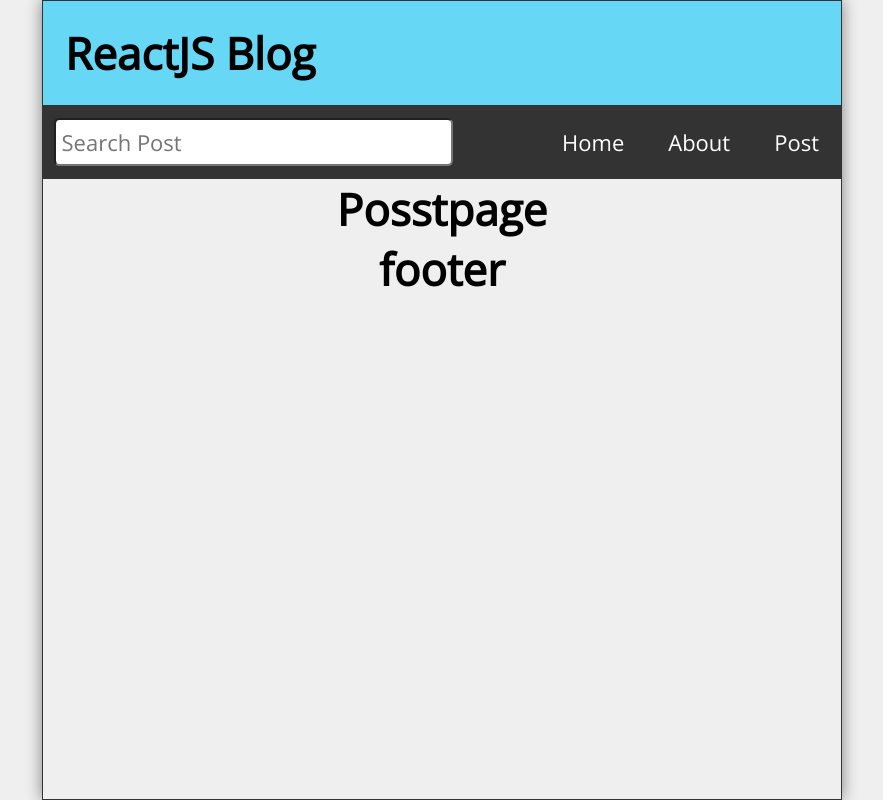
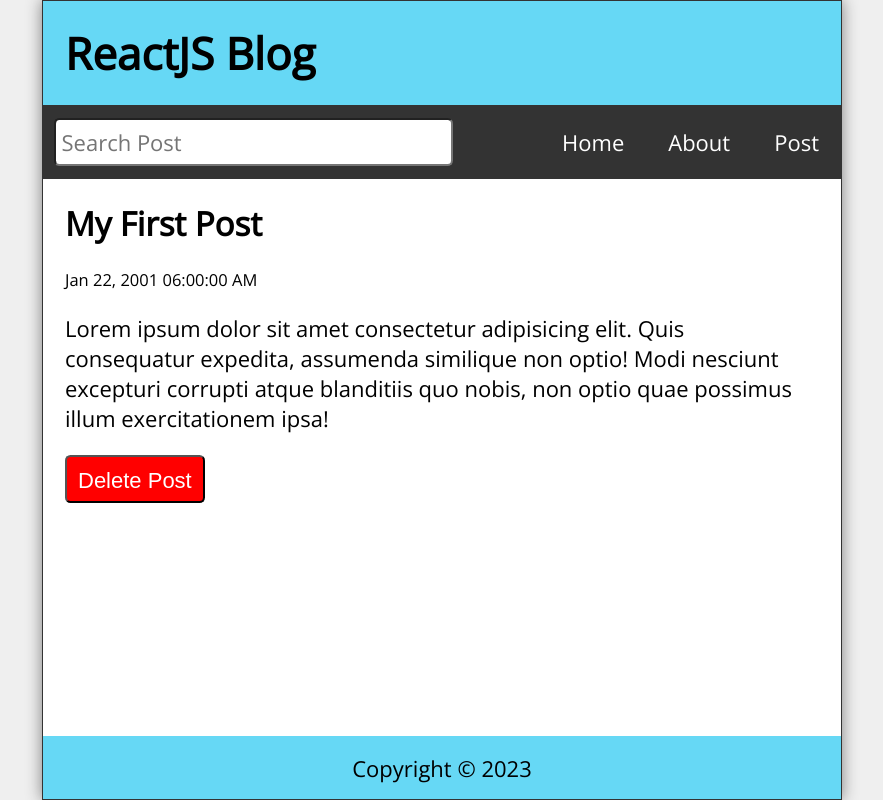
Before and after one commit to ThanapawnTony/Blog-App, a React (Create React App) app: page /post/1 in a window 1280 px wide. Shown: the whole page, without its empty margins (198-1081 px from the left). Built offline with nearby package versions, Linux system fonts and the light colour scheme.

Commit message:
footer & handleDelete

```diff
--- a/src/App.js
+++ b/src/App.js
@@ -37,6 +37,9 @@ function App() {
   ])
   const [search, setSearch] = useState('');
   const [searchResults, setSearchResults] = useState([]);
+  const handleDelete = (id) => {
+
+  }
 
   return (
       <Routes>
@@ -47,7 +50,7 @@ function App() {
           <Route index element={<Home posts={searchResults} />} />
           <Route path='post'>
             <Route index element={<NewPost />} />
-            <Route path=":id" element={<PostPage />} />
+            <Route path=":id" element={<PostPage posts={posts} handleDelete={handleDelete} />} />
           </Route>
           <Route path="about" element={<About />} />
           <Route path="*" component={<Missing />} />
--- a/src/Footer.js
+++ b/src/Footer.js
@@ -1,9 +1,10 @@
 import React from 'react'
 
 const Footer = () => {
+  const today = new Date();
   return (
-    <footer>
-        <h1>footer</h1>
+    <footer className='Footer'>
+      <p>Copyright &copy; {today.getFullYear()}</p>
     </footer>
   )
 }
--- a/src/PostPage.js
+++ b/src/PostPage.js
@@ -1,9 +1,32 @@
 import React from 'react'
+import { useParams, Link } from 'react-router-dom'
 
-const PostPage = () => {
+const PostPage = ({ posts, handleDelete }) => {
+  const { id } = useParams();
+  const post = posts.find(post => (post.id).toString() === id);
   return (
-    <main>
-        <h1>Posstpage</h1>
+    <main className='PostPage'>
+      <article className='post'>
+        {post &&
+          <>
+            <h2>{post.title}</h2>
+            <p className='postDate'>{post.datetime}</p>
+            <p className='postBody'>{post.body}</p>
+            <button onClick={() => handleDelete(post.id)}>
+              Delete Post
+            </button>
+          </>
+        }
+        {!post &&
+          <>
+            <h2>Post Not Found</h2>
+            <p>Well, that's disappointing.</p>
+            <p>
+                <Link to='/'>Visit Our Homepage</Link>
+            </p>
+           </>
+        }
+      </article>
     </main>
   )
 }
```
